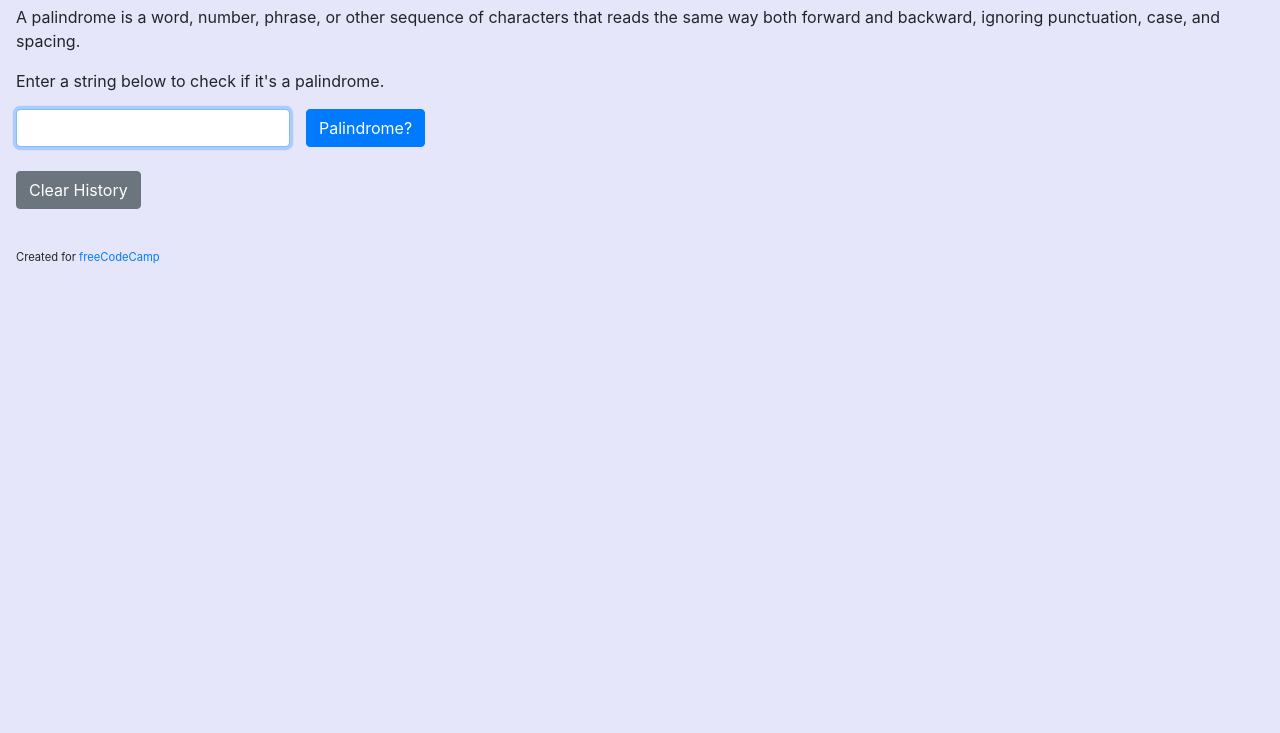
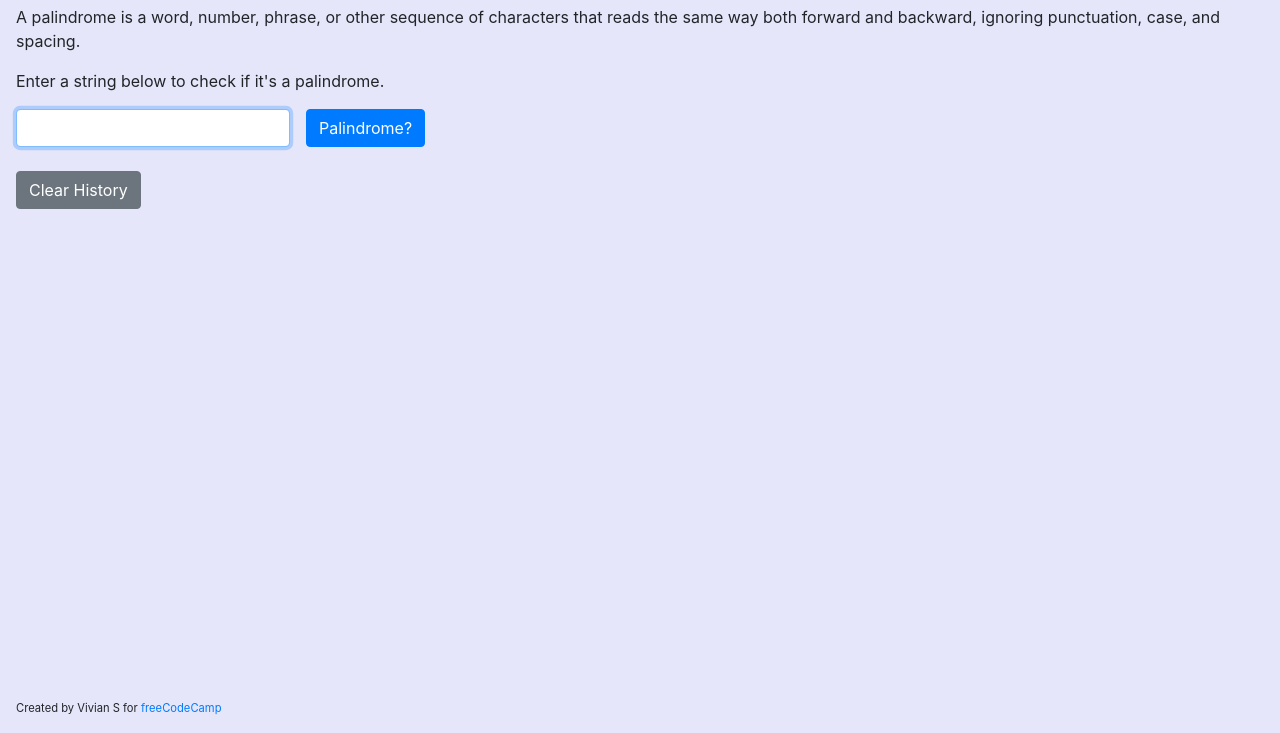
Before and after one commit to vivian-ms/Palindrome-Checker, a plain HTML site: page index.html in a window 1280 px wide. Shown: the part 67-800 px from the top of the page. Drawn offline with nearby package versions, Linux system fonts and the light colour scheme.

Commit message:
Used flexbox to keep footer at the bottom of the document

```diff
--- a/index.html
+++ b/index.html
@@ -8,8 +8,9 @@
     <title>Palindrome Checker</title>
   </head>
   <body>
-    <div class="container-fluid px-3 pt-3">
+    <div class="container-fluid px-3 pt-3 d-flex flex-column">
       <h1>Palindrome Checker</h1>
+      <div class="flex-fill">
         <p>
           A palindrome is a word, number, phrase, or other sequence of characters that reads the same way both forward and backward, ignoring punctuation, case, and spacing.
         </p>
@@ -26,13 +27,15 @@
           <button class="btn btn-secondary mb-3" id="clear">Clear History</button>
           <ul id="result" class="list-unstyled"></ul>
         </div>
+      </div>  <!-- End .flex-fill -->
 
       <footer>
         <p class="author">
-          Created for <a href="https://learn.freecodecamp.org/javascript-algorithms-and-data-structures/javascript-algorithms-and-data-structures-projects/palindrome-checker" target="_blank">freeCodeCamp</a>
+          Created by Vivian S for <a href="https://learn.freecodecamp.org/javascript-algorithms-and-data-structures/javascript-algorithms-and-data-structures-projects/palindrome-checker" target="_blank">freeCodeCamp</a>
         </p>
       </footer>
-    </div>
+    </div>  <!-- End .container-fluid -->
+
     <script src="https://code.jquery.com/jquery-3.4.1.min.js" integrity="sha256-CSXorXvZcTkaix6Yvo6HppcZGetbYMGWSFlBw8HfCJo=" crossorigin="anonymous"></script>
     <script src="script.js"></script>
   </body>
--- a/styles.css
+++ b/styles.css
@@ -1,5 +1,9 @@
 body {
   background: lavender;
+}
+
+.container-fluid {
+  min-height: 100vh;
 }
 
 .author {
```
Lines whose indentation alone changed are shown as unchanged.
